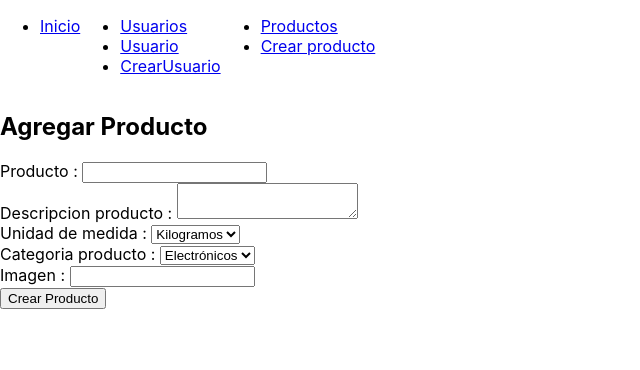
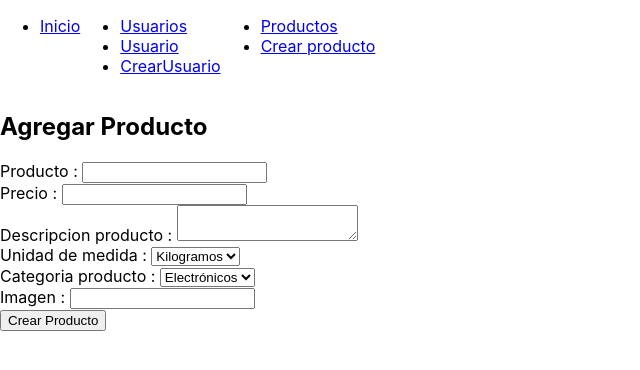
Before and after one commit to MallicTesla/Ecommerce_con_full_api, a React (Create React App) app in the folder ecommerce_fron/: page /CrearProducto in a window 1280 px wide. Shown: the top 370 px of the page, without its empty margins (0-640 px from the left). Built offline with nearby package versions, Linux system fonts and the light colour scheme.

Commit message:
crear producto pronto

```diff
--- a/ecommerce_fron/src/paginas/productos/componente_intermedio/agregar_producto.jsx
+++ b/ecommerce_fron/src/paginas/productos/componente_intermedio/agregar_producto.jsx
@@ -28,7 +28,7 @@ const CrearProducto = () => {
         try {
             await boton_crear (producto);
             // Actualiza el mensaje después de una creación exitosa
-            setMensaje ("Usuario creado exitosamente.");
+            setMensaje ("Producto creado exitosamente.");
             setMostrarModal (true);
 
 
--- a/ecommerce_fron/src/paginas/productos/componentes/crear_producto_formulario.jsx
+++ b/ecommerce_fron/src/paginas/productos/componentes/crear_producto_formulario.jsx
@@ -13,6 +13,16 @@ const CrearProductoForm = ({ producto, input_form, boton_crear }) => {
                     type = "text"
                     name = "producto"
                     value = {producto.producto}
+                    onChange = {input_form}
+                />
+            </div>
+
+            <div>
+                <label> Precio : </label>
+                <input
+                    type = "text"
+                    name = "precio"
+                    value = {producto.precio}
                     onChange = {input_form}
                 />
             </div>
--- a/ecommerce_fron/src/paginas/productos/componentes/productos.jsx
+++ b/ecommerce_fron/src/paginas/productos/componentes/productos.jsx
@@ -25,6 +25,7 @@ function Productos() {
                         <div>
                             <h3> Nombre del producto : {output.producto} </h3>
                             <h4> ID : {output.id} </h4>
+                            <h4> Precio : {output.precio} </h4>
                             <h4> descripcion : {output.descripcion_producto}</h4>
                             <h4> Unidad de medida : {output.unidad_medida} </h4>
                             <h4> Categoria del producto : {output.categoria_producto} </h4>
```
Also changed, not shown: 2 other files (tests, documents, lock files or other folders).
